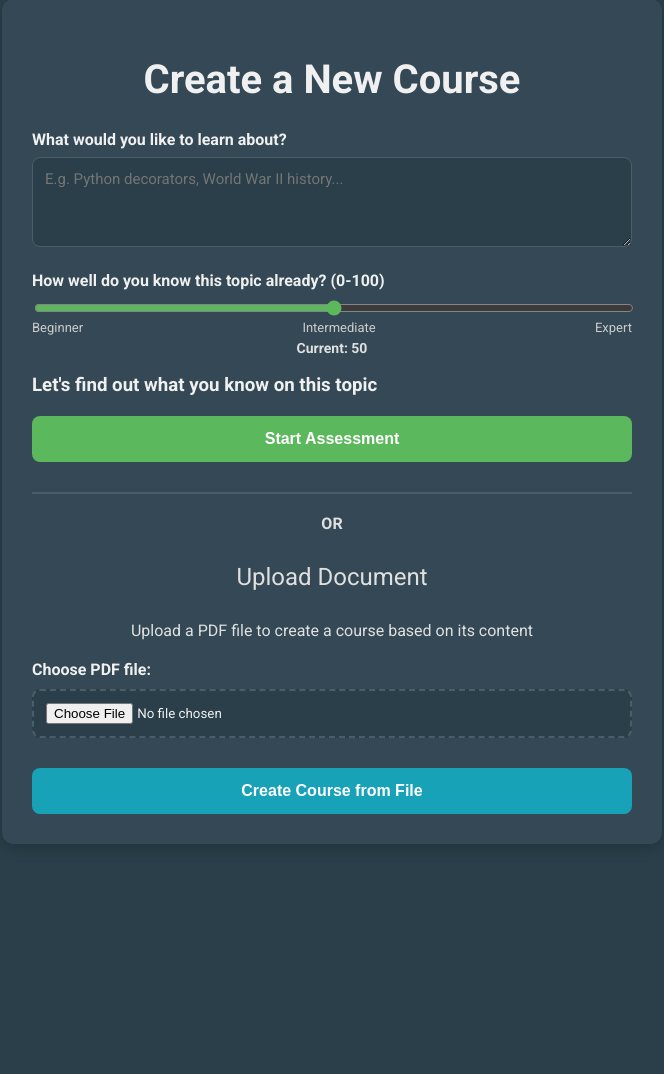
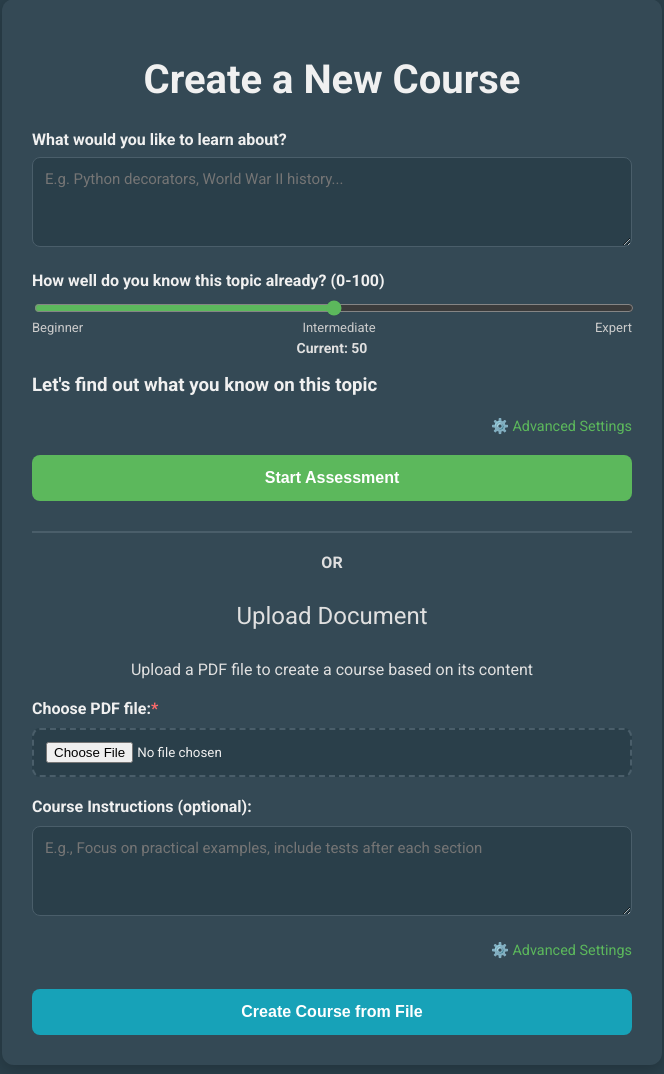
Before and after one commit to SuperscriptSystems/Quillio, a Flask app: page /create in a window 1280 px wide. Shown: the part 121-1195 px from the top of the page, without its empty margins (308-972 px from the left). Run offline with Flask 3, Linux system fonts and the light colour scheme; the visitor is signed in with stand-in values (Sample User, id 1); some libraries are stand-ins or nearby versions.

Commit message:
Enhanced document-based course generation [ql-25]

```diff
--- a/app/routes.py
+++ b/app/routes.py
@@ -1214,8 +1214,17 @@ def upload_course():
         return redirect(url_for('home'))
 
     try:
-        # Create course from uploaded file
-        new_course, error = create_course_from_file_service(file, current_user)
+        # Get form data
+        instructions = request.form.get('instructions', '')
+        include_background = request.form.get('include_background') == '1'
+
+        # Create course from uploaded file with instructions and background preference
+        new_course, error = create_course_from_file_service(
+            file=file,
+            user=current_user,
+            instructions=instructions,
+            include_background=include_background
+        )
 
         if error:
             flash(f'Error creating course: {error}', 'danger')
--- a/templates/index.html
+++ b/templates/index.html
@@ -49,6 +49,30 @@
           <div class="current-value" id="slider-value">{% if lang == 'russian' %}Текущее: 50{% else %}Current: 50{% endif %}</div>
           <h3>{% if lang == 'russian' %}Давайте выясним, что вы знаете по этой теме{% else %}Let's find out what you know on this topic{% endif %}</h3>
         </div>
+
+        <!-- Advanced Settings Toggle -->
+        <div class="advanced-toggle" style="margin: 20px 0; text-align: right;">
+          <a href="#" id="toggle-advanced" style="color: #5cb85c; text-decoration: none; font-size: 0.9em;">
+            {% if lang == 'russian' %}⚙️ Дополнительные настройки{% else %}⚙️ Advanced Settings{% endif %}
+          </a>
+        </div>
+
+        <!-- Advanced Settings Section -->
+        <div id="advanced-settings" style="display: none; margin: 20px 0; padding: 15px; background: #2A3F4A; border-radius: 8px; border: 1px solid #4a5e6a;">
+          <div style="margin-bottom: 15px;">
+            <div style="display: flex; align-items: center; margin-bottom: 10px;">
+              <input type="checkbox" id="include_background" name="include_background" value="1"
+                     style="margin-right: 10px; width: auto;">
+              <label for="include_background" style="color: #F0F0F0; cursor: pointer; margin: 0;">
+                {% if lang == 'russian' %}Использовать мои личные данные{% else %}Use my personal background{% endif %}
+              </label>
+            </div>
+            <div style="font-size: 0.85em; color: #a0aec0; margin-left: 24px;">
+              {% if lang == 'russian' %}Будут использованы: возраст, биография и другие данные из вашего профиля{% else %}Will use: age, bio, and other details from your profile{% endif %}
+            </div>
+          </div>
+        </div>
+
         <button type="submit">{% if lang == 'russian' %}Начать оценку{% else %}Start Assessment{% endif %}</button>
       </form>
 
@@ -61,7 +85,6 @@
       </div>
 
       <!-- File Upload Section -->
-      <div style="margin-top: 30px;">
         <h2>{% if lang == 'russian' %}Загрузить документ{% else %}Upload Document{% endif %}</h2>
         <p style="color: #E0E0E0; text-align: center; margin-bottom: 20px;">
           {% if lang == 'russian' %}Загрузите PDF-файл для создания курса на основе его содержания{% else %}Upload a PDF file to create a course based on its content{% endif %}
@@ -70,26 +93,58 @@
         <form method="POST" action="{{ url_for('upload_course') }}" enctype="multipart/form-data" id="upload-form">
           <div style="margin-bottom: 20px;">
             <label for="file" style="display: block; margin-bottom: 10px; color: #F0F0F0;">
-              {% if lang == 'russian' %}Выберите PDF файл:{% else %}Choose PDF file:{% endif %}
+              {% if lang == 'russian' %}Выберите PDF файл:{% else %}Choose PDF file:{% endif %}<span style="color: #ff6b6b;">*</span>
             </label>
             <input type="file" id="file" name="file" accept=".pdf" required
                    style="width: 100%; padding: 12px; border: 2px dashed #4a5e6a; border-radius: 8px; background: #2A3F4A; color: #F0F0F0; font-family: 'Roboto', sans-serif; box-sizing: border-box; cursor: pointer;">
           </div>
 
-          <button type="submit" style="background: #17a2b8; margin-top: 10px;">
+          <div style="margin-bottom: 20px;">
+            <label for="instructions" style="display: block; margin-bottom: 10px; color: #F0F0F0;">
+              {% if lang == 'russian' %}Инструкции к курсу (необязательно):{% else %}Course Instructions (optional):{% endif %}
+            </label>
+            <textarea id="instructions" name="instructions" rows="4"
+                      style="width: 100%; padding: 12px; border: 1px solid #4a5e6a; border-radius: 8px; background: #2A3F4A; color: #F0F0F0; font-family: 'Roboto', sans-serif; box-sizing: border-box; resize: vertical;"
+                      placeholder="{% if lang == 'russian' %}Например: Сделайте акцент на практических примерах, включите тесты после каждого раздела{% else %}E.g., Focus on practical examples, include tests after each section{% endif %}"></textarea>
+          </div>
+
+          <!-- Advanced Settings Toggle -->
+          <div class="advanced-toggle" style="margin: 20px 0; text-align: right;">
+            <a href="#" id="toggle-advanced-upload" style="color: #5cb85c; text-decoration: none; font-size: 0.9em;">
+              {% if lang == 'russian' %}⚙️ Дополнительные настройки{% else %}⚙️ Advanced Settings{% endif %}
+            </a>
+          </div>
+
+          <!-- Advanced Settings Section -->
+          <div id="advanced-settings-upload" style="display: none; margin: 20px 0; padding: 15px; background: #2A3F4A; border-radius: 8px; border: 1px solid #4a5e6a;">
+            <div style="margin-bottom: 15px;">
+              <div style="display: flex; align-items: center; margin-bottom: 10px;">
+                <input type="checkbox" id="include_background_upload" name="include_background" value="1"
+                       style="margin-right: 10px; width: auto;">
+                <label for="include_background_upload" style="color: #F0F0F0; cursor: pointer; margin: 0;">
+                  {% if lang == 'russian' %}Использовать мои личные данные{% else %}Use my personal background{% endif %}
+                </label>
+              </div>
+              <div style="font-size: 0.85em; color: #a0aec0; margin-left: 24px;">
+                {% if lang == 'russian' %}Будут использованы: возраст, биография и другие данные из вашего профиля{% else %}Will use: age, bio, and other details from your profile{% endif %}
+              </div>
+            </div>
+          </div>
+
+          <button type="submit" style="background: #17a2b8; margin-top: 10px; width: 100%;">
             {% if lang == 'russian' %}Создать курс из файла{% else %}Create Course from File{% endif %}
           </button>
         </form>
       </div>
     </div>
-</div>
+  </div>
 
-<div id="loading">
+  <div id="loading">
     <p id="loading-text">{% if lang == 'russian' %}🧪 Готовим вашу персональную оценку...{% else %}🧪 Preparing your custom assessment...{% endif %}</p>
     <div id="spinner"></div>
-</div>
+  </div>
 
-<script>
+  <script>
     const assessmentForm = document.getElementById('assessment-form');
     const uploadForm = document.getElementById('upload-form');
     const loading = document.getElementById('loading');
@@ -130,5 +185,27 @@
         const prefix = lang === 'russian' ? 'Текущее: ' : 'Current: ';
         valueDisplay.textContent = prefix + slider.value;
     });
+
+    // Toggle advanced settings for assessment form
+    const toggleAdvanced = document.getElementById('toggle-advanced');
+    const advancedSettings = document.getElementById('advanced-settings');
+
+    if (toggleAdvanced && advancedSettings) {
+        toggleAdvanced.addEventListener('click', function(e) {
+            e.preventDefault();
+            advancedSettings.style.display = advancedSettings.style.display === 'none' ? 'block' : 'none';
+        });
+    }
+
+    // Toggle advanced settings for upload form
+    const toggleAdvancedUpload = document.getElementById('toggle-advanced-upload');
+    const advancedSettingsUpload = document.getElementById('advanced-settings-upload');
+
+    if (toggleAdvancedUpload && advancedSettingsUpload) {
+        toggleAdvancedUpload.addEventListener('click', function(e) {
+            e.preventDefault();
+            advancedSettingsUpload.style.display = advancedSettingsUpload.style.display === 'none' ? 'block' : 'none';
+        });
+    }
 </script>
 {% endblock %}
```
Also changed, not shown: app/file_services.py (+15 -4 lines), models/prompt_builders.py (+22 -8 lines).
